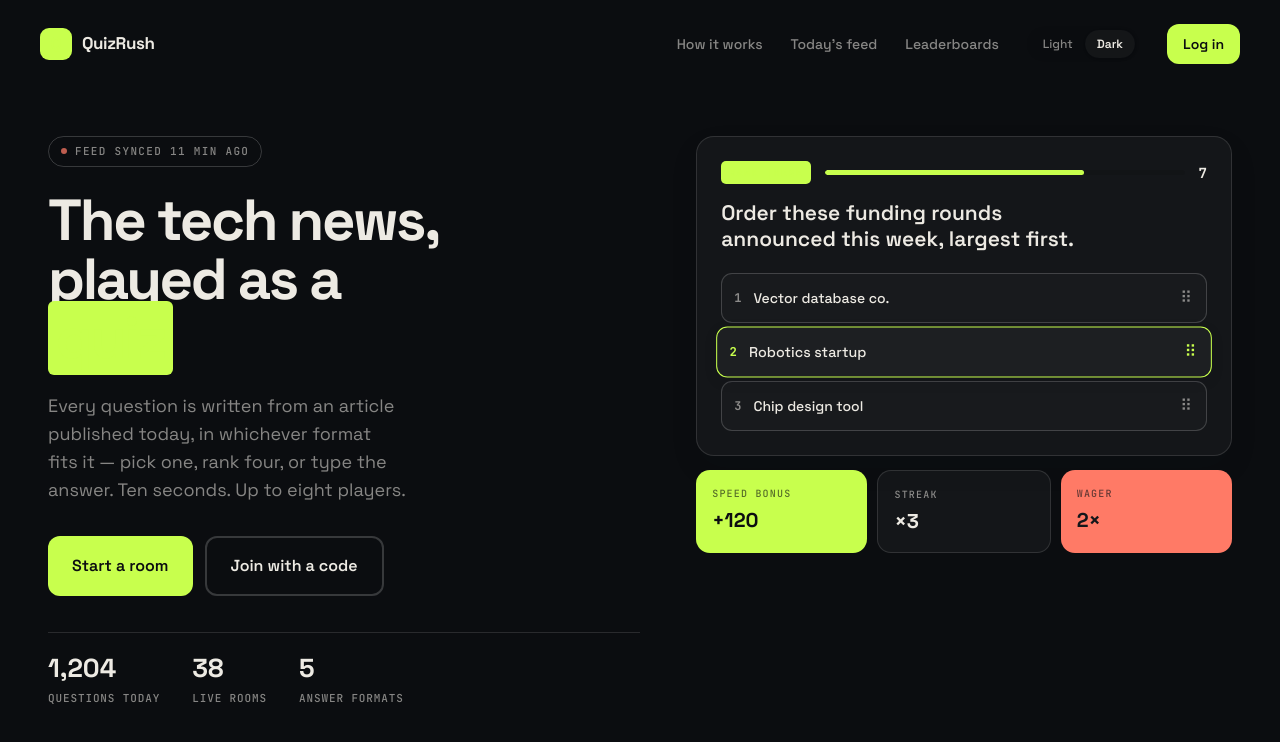
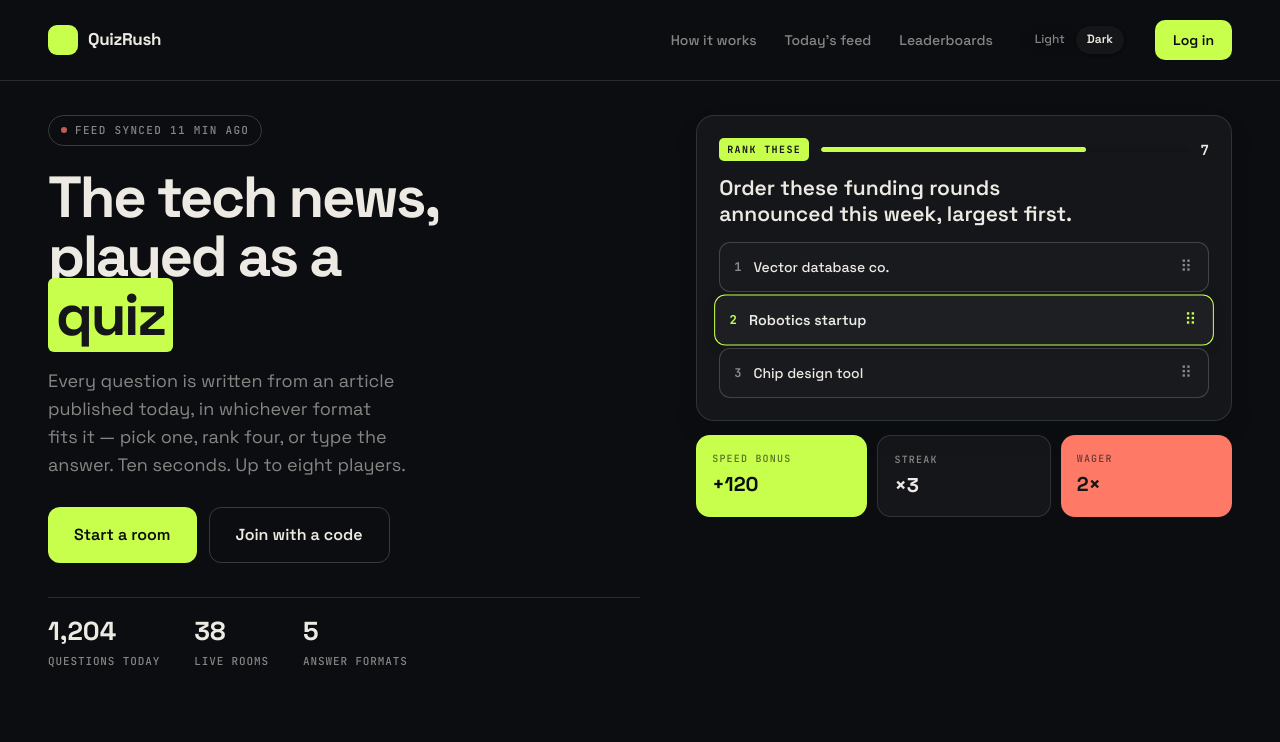
Before and after one commit to Astitwa2006/mini-project, a React (Vite) app in the folder client/: page / in a window 1280 px wide. Shown: the top 742 px of the page. Built offline with nearby package versions, Linux system fonts and the light colour scheme; no server answers.

Commit message:
Match landing page precisely to mockup 2a spec

```diff
--- a/client/src/pages/LandingPage.jsx
+++ b/client/src/pages/LandingPage.jsx
@@ -23,76 +23,85 @@ export default function LandingPage() {
 
   return (
     <div className="min-h-screen bg-bg text-text font-sans flex flex-col">
-      {/* Navbar */}
-      <nav className="flex items-center justify-between px-10 py-6 max-w-7xl mx-auto w-full">
+
+      {/* ── Navbar ────────────────────────────────────────────────── */}
+      <nav className="flex items-center justify-between px-12 py-5 border-b border-border w-full">
+        {/* Logo */}
         <div className="flex items-center gap-2.5">
-          <div className="w-8 h-8 rounded-[9px] bg-surface-inverted text-accent flex items-center justify-center font-bold text-base">
+          <div className="w-[30px] h-[30px] rounded-[9px] bg-surface-inverted text-accent flex items-center justify-center font-bold text-base">
             Q
           </div>
-          <span className="font-bold text-[17px] tracking-tight">QuizRush</span>
+          <span className="font-bold text-[17px] tracking-[-0.02em]">QuizRush</span>
         </div>
+
+        {/* Right nav */}
         <div className="flex items-center gap-7 font-medium text-sm text-text-muted">
-          <span className="cursor-pointer hover:text-text">How it works</span>
-          <span className="cursor-pointer hover:text-text">Today's feed</span>
-          <span className="cursor-pointer hover:text-text">Leaderboards</span>
-          <div className="flex items-center bg-black/5 dark:bg-white/5 rounded-full p-1 cursor-pointer">
+          <span className="cursor-pointer hover:text-text transition-colors">How it works</span>
+          <span className="cursor-pointer hover:text-text transition-colors">Today's feed</span>
+          <span className="cursor-pointer hover:text-text transition-colors">Leaderboards</span>
+
+          {/* Theme toggle */}
+          <div className="flex items-center bg-black/[0.07] dark:bg-white/[0.07] rounded-full p-[3px]">
             <span
               onClick={() => toggleTheme(false)}
-              className={`px-3 py-1.5 rounded-full text-xs transition-colors ${!isDark ? 'bg-surface-base text-text font-semibold shadow-sm' : 'font-medium text-text-muted hover:text-text'}`}
+              className={`px-[11px] py-[5px] rounded-full text-[12px] transition-all cursor-pointer ${!isDark ? 'bg-surface-base text-text font-semibold shadow-sm' : 'font-medium text-text-muted hover:text-text'}`}
             >
               Light
             </span>
             <span
               onClick={() => toggleTheme(true)}
-              className={`px-3 py-1.5 rounded-full text-xs transition-colors ${isDark ? 'bg-surface-base text-text font-semibold shadow-sm' : 'font-medium text-text-muted hover:text-text'}`}
+              className={`px-[11px] py-[5px] rounded-full text-[12px] transition-all cursor-pointer ${isDark ? 'bg-surface-base text-text font-semibold shadow-sm' : 'font-medium text-text-muted hover:text-text'}`}
             >
               Dark
             </span>
           </div>
+
           <button
             onClick={() => navigate(user ? '/lobby' : '/login')}
-            className="px-4 py-2.5 rounded-xl bg-surface-inverted text-text-inverted font-semibold text-sm hover:opacity-90 transition-opacity"
+            className="px-[18px] py-[10px] rounded-[10px] bg-surface-inverted text-text-inverted font-semibold text-[14px] hover:opacity-90 transition-opacity"
           >
             {user ? 'Lobby' : 'Log in'}
           </button>
         </div>
       </nav>
 
-      {/* Main Content */}
-      <main className="px-12 pt-12 pb-20 grid grid-cols-1 lg:grid-cols-[1.05fr_0.95fr] gap-14 items-start max-w-7xl mx-auto w-full">
+      {/* ── Main Content ──────────────────────────────────────────── */}
+      <main className="flex-1 px-12 pt-[34px] pb-20 grid grid-cols-1 lg:grid-cols-[1.05fr_0.95fr] gap-14 items-start max-w-[1280px] mx-auto w-full">
 
         {/* Left Column */}
-        <div className="flex flex-col gap-6">
+        <div className="flex flex-col gap-[22px]">
+
           <span className="self-start flex items-center gap-2 font-mono font-medium text-[11px] tracking-[0.12em] text-text-muted border border-border-heavy rounded-full px-3 py-1.5">
             <span className="w-1.5 h-1.5 rounded-full bg-danger animate-pulse"></span>
             FEED SYNCED 11 MIN AGO
           </span>
 
-          <h1 className="m-0 font-bold text-5xl md:text-[58px] leading-[1.02] tracking-[-0.04em] text-balance">
+          <h1 className="m-0 font-bold text-[58px] leading-[1.02] tracking-[-0.04em] text-balance">
             The tech news,<br />played as a<br />
-            <span className="bg-accent text-surface-inverted px-2 rounded-md">quiz</span>
+            {/* text-[#14161A] is always dark — readable on lime accent in both modes */}
+            <span className="bg-accent text-[#14161A] px-2 rounded-[6px]">quiz</span>
           </h1>
 
-          <p className="m-0 font-normal text-lg leading-[1.55] text-text-muted max-w-[440px] text-balance">
+          <p className="m-0 font-normal text-[18px] leading-[1.55] text-text-muted max-w-[440px] text-balance">
             Every question is written from an article published today, in whichever format fits it — pick one, rank four, or type the answer. Ten seconds. Up to eight players.
           </p>
 
-          <div className="flex gap-3 mt-2">
+          <div className="flex gap-3 mt-[6px]">
             <button
               onClick={() => navigate(user ? '/lobby' : '/login')}
-              className="px-6 py-4 rounded-xl bg-surface-inverted text-text-inverted font-semibold text-base hover:opacity-90 transition-opacity"
+              className="px-[26px] py-[15px] rounded-[12px] bg-surface-inverted text-text-inverted font-semibold text-[16px] hover:opacity-90 transition-opacity"
             >
               Start a room
             </button>
             <button
-              onClick={() => navigate('/login')}
-              className="px-6 py-4 rounded-xl border-2 border-border-heavy font-semibold text-base hover:bg-black/5 dark:hover:bg-white/5 transition-colors"
+              onClick={() => navigate('/join')}
+              className="px-[26px] py-[15px] rounded-[12px] border-[1.5px] border-border-heavy font-semibold text-[16px] hover:bg-black/5 dark:hover:bg-white/5 transition-colors"
             >
               Join with a code
             </button>
           </div>
 
-          <div className="flex gap-8 mt-3 border-t border-border pt-4">
+          <div className="flex gap-[34px] mt-3 border-t border-border pt-[14px]">
             <div className="flex flex-col gap-0.5">
               <span className="font-bold text-[26px]">1,204</span>
               <span className="font-mono font-medium text-[11px] text-text-muted tracking-[0.08em] uppercase">Questions Today</span>
@@ -109,17 +118,20 @@ export default function LandingPage() {
         </div>
 
         {/* Right Column (Demo UI) */}
-        <div className="flex flex-col gap-3.5 mt-8 lg:mt-0">
+        <div className="flex flex-col gap-[14px]">
+
+          {/* Demo card */}
           <motion.div
             initial={{ y: 20, opacity: 0 }}
             animate={{ y: 0, opacity: 1 }}
-            className="bg-surface-base border border-border rounded-[18px] p-6 shadow-[0_12px_30px_rgba(20,22,26,0.07)] dark:shadow-none flex flex-col gap-4"
+            className="bg-surface-base border border-border rounded-[18px] p-[22px] shadow-[0_12px_30px_rgba(20,22,26,0.07)] dark:shadow-none flex flex-col gap-[14px]"
           >
-            <div className="flex items-center justify-between">
-              <span className="font-mono font-semibold text-[10px] tracking-[0.14em] text-surface-inverted bg-accent px-2 py-1 rounded-[5px]">
+            <div className="flex items-center justify-between gap-3">
+              {/* Badge: always dark text on lime — never inherit theme color */}
+              <span className="font-mono font-semibold text-[10px] tracking-[0.14em] text-[#14161A] bg-accent px-2 py-1 rounded-[5px]">
                 RANK THESE
               </span>
-              <div className="flex-1 h-[5px] rounded-full bg-black/10 dark:bg-white/10 mx-3.5 overflow-hidden">
+              <div className="flex-1 h-[5px] rounded-full bg-black/10 dark:bg-white/10 overflow-hidden">
                 <div className="w-[72%] h-full bg-surface-inverted rounded-full"></div>
               </div>
               <span className="font-mono font-bold text-sm">7</span>
@@ -129,18 +141,19 @@ export default function LandingPage() {
               Order these funding rounds announced this week, largest first.
             </span>
 
-            <div className="flex flex-col gap-2 mt-1">
-              <div className="flex items-center gap-3 border border-border-heavy rounded-[11px] p-3 bg-surface-alt">
+            <div className="flex flex-col gap-[7px]">
+              <div className="flex items-center gap-3 border border-border-heavy rounded-[11px] py-3 px-[14px] bg-surface-alt">
                 <span className="font-mono font-bold text-xs text-text-muted">1</span>
                 <span className="flex-1 font-medium text-sm">Vector database co.</span>
                 <span className="tracking-[2px] text-text-muted">⠿</span>
               </div>
-              <div className="flex items-center gap-3 border border-surface-inverted rounded-[11px] p-3 bg-surface-base shadow-[0_4px_12px_rgba(20,22,26,0.1)] dark:shadow-none -my-1 relative z-10 scale-[1.02]">
+              {/* Selected / active row */}
+              <div className="flex items-center gap-3 border border-surface-inverted rounded-[11px] py-3 px-[14px] bg-surface-base shadow-[0_4px_12px_rgba(20,22,26,0.1)] dark:shadow-[0_4px_12px_rgba(0,0,0,0.35)] -my-1 relative z-10 scale-[1.02]">
                 <span className="font-mono font-bold text-xs text-surface-inverted">2</span>
-                <span className="flex-1 font-medium text-sm font-bold">Robotics startup</span>
+                <span className="flex-1 font-semibold text-sm">Robotics startup</span>
                 <span className="tracking-[2px] text-surface-inverted">⠿</span>
               </div>
-              <div className="flex items-center gap-3 border border-border-heavy rounded-[11px] p-3 bg-surface-alt">
+              <div className="flex items-center gap-3 border border-border-heavy rounded-[11px] py-3 px-[14px] bg-surface-alt">
                 <span className="font-mono font-bold text-xs text-text-muted">3</span>
                 <span className="flex-1 font-medium text-sm">Chip design tool</span>
                 <span className="tracking-[2px] text-text-muted">⠿</span>
@@ -148,12 +161,13 @@ export default function LandingPage() {
             </div>
           </motion.div>
 
-          <div className="flex gap-2.5">
+          {/* Stat tiles */}
+          <div className="flex gap-[10px]">
             <motion.div
               initial={{ y: 20, opacity: 0 }}
               animate={{ y: 0, opacity: 1 }}
               transition={{ delay: 0.1 }}
-              className="flex-1 bg-surface-inverted text-text-inverted rounded-[14px] p-4 flex flex-col gap-1"
+              className="flex-1 bg-surface-inverted text-text-inverted rounded-[14px] p-4 flex flex-col gap-[3px]"
             >
               <span className="font-mono font-medium text-[10px] tracking-[0.12em] opacity-60">SPEED BONUS</span>
               <span className="font-bold text-[20px]">+120</span>
@@ -163,7 +177,7 @@ export default function LandingPage() {
               initial={{ y: 20, opacity: 0 }}
               animate={{ y: 0, opacity: 1 }}
               transition={{ delay: 0.15 }}
-              className="flex-1 bg-surface-base border border-border rounded-[14px] p-4 flex flex-col gap-1"
+              className="flex-1 bg-surface-base border border-border rounded-[14px] p-4 flex flex-col gap-[3px]"
             >
               <span className="font-mono font-medium text-[10px] tracking-[0.12em] text-text-muted">STREAK</span>
               <span className="font-bold text-[20px]">×3</span>
@@ -173,7 +187,7 @@ export default function LandingPage() {
               initial={{ y: 20, opacity: 0 }}
               animate={{ y: 0, opacity: 1 }}
               transition={{ delay: 0.2 }}
-              className="flex-1 bg-danger text-[#14161A] rounded-[14px] p-4 flex flex-col gap-1"
+              className="flex-1 bg-danger text-[#14161A] rounded-[14px] p-4 flex flex-col gap-[3px]"
             >
               <span className="font-mono font-medium text-[10px] tracking-[0.12em] opacity-65">WAGER</span>
               <span className="font-bold text-[20px]">2×</span>
```
